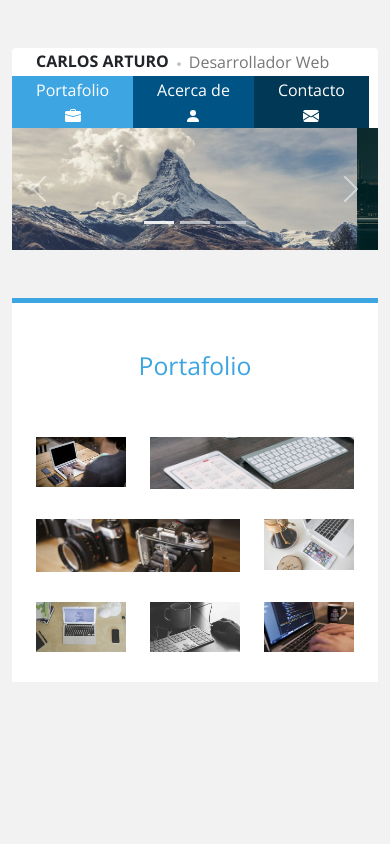
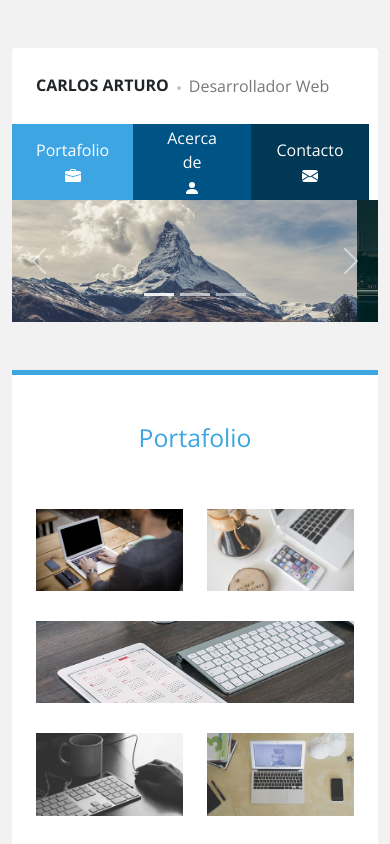
Before and after one commit to rchiara/curso-boostrap, a plain HTML site: page practicas/portafolio/index.html in a window 390 px wide. Shown: the top 844 px of the page. Drawn offline with nearby package versions, Linux system fonts and the light colour scheme.

Commit message:
parte 2 de portafolio en boostrap 5

```diff
--- a/practicas/portafolio/css/estilos.css
+++ b/practicas/portafolio/css/estilos.css
@@ -74,3 +74,24 @@ header .c3:hover {
 .portafolio .galeria .contenedor-imagen:hover img{
   opacity: .3;
 }
+
+
+/* Dispositivo lg */
+@media screen and (max-width: 992px){
+  .logo{
+    height: 76px;
+  }
+  header .menu{
+    min-height: 76px;
+  }
+  header .menu a{
+    width: 100%;
+  }
+  .portafolio .galeria .contenedor-imagen:nth-child(1){order: 1;}
+  .portafolio .galeria .contenedor-imagen:nth-child(2){order: 3;}
+  .portafolio .galeria .contenedor-imagen:nth-child(3){order: 6;}
+  .portafolio .galeria .contenedor-imagen:nth-child(4){order: 2;}
+  .portafolio .galeria .contenedor-imagen:nth-child(5){order: 5;}
+  .portafolio .galeria .contenedor-imagen:nth-child(6){order: 4;}
+  .portafolio .galeria .contenedor-imagen:nth-child(7){order: 7;}
+}
--- a/practicas/portafolio/index.html
+++ b/practicas/portafolio/index.html
@@ -150,43 +150,43 @@
             <h2 class="titulo text-center py-5">Portafolio</h2>
             <div class="row galeria">
               <!-- Imagen #1 -->
-              <div class="contenedor-imagen mb-4 col-4">
+              <div class="contenedor-imagen mb-4 col-6 col-lg-4">
                 <a href="#">
                   <img src="img/img-1.jpg" class="d-block w-100">
                 </a>
               </div>
               <!-- Imagen #2 -->
-              <div class="contenedor-imagen mb-4 col-8">
+              <div class="contenedor-imagen mb-4 col-12 col-lg-8">
                 <a href="#">
                   <img src="img/img-2.jpg" class="d-block w-100">
                 </a>
               </div>
               <!-- Imagen #3 -->
-              <div class="contenedor-imagen mb-4 col-8">
+              <div class="contenedor-imagen mb-4 col-12 col-lg-8">
                 <a href="#">
                   <img src="img/img-3.jpg" class="d-block w-100">
                 </a>
               </div>
                <!-- Imagen #4 -->
-               <div class="contenedor-imagen mb-4 col-4">
+               <div class="contenedor-imagen mb-4 col-6 col-lg-4">
                 <a href="#">
                   <img src="img/img-4.jpg" class="d-block w-100">
                 </a>
               </div>
                   <!-- Imagen #5 -->
-               <div class="contenedor-imagen mb-4 col-4">
+               <div class="contenedor-imagen mb-4 col-6 col-lg-4">
                 <a href="#">
                   <img src="img/img-5.jpg" class="d-block w-100">
                 </a>
               </div>
                    <!-- Imagen #6 -->
-                   <div class="contenedor-imagen mb-4 col-4">
+                   <div class="contenedor-imagen mb-4 col-6 col-lg-4">
                     <a href="#">
                       <img src="img/img-6.jpg" class="d-block w-100">
                     </a>
                   </div>
                     <!-- Imagen #7 -->
-                    <div class="contenedor-imagen mb-4 col-4">
+                    <div class="contenedor-imagen mb-4 col-12 col-lg-4">
                       <a href="#">
                         <img src="img/img-7.jpg" class="d-block w-100">
                       </a>
```
